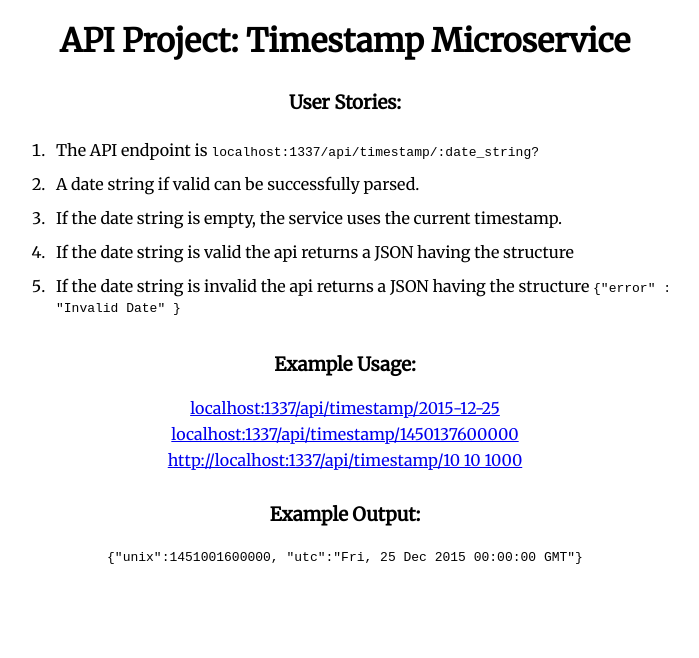
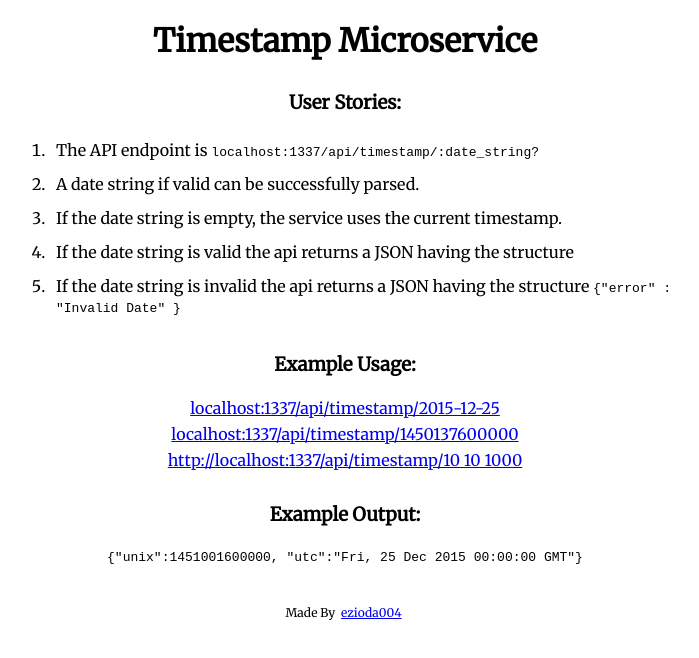
Before and after one commit to iamanandabhishek/Apis-and-Microservices-Projects, a website: page Timestamp Microservice/views/index.html in a window 1280 px wide. Shown: the whole page, without its empty margins (295-994 px from the left). Drawn offline with Linux system fonts and the light colour scheme; files that its build step writes are made by us from their sources.

Commit message:
feat: added footer

```diff
--- a/Timestamp Microservice/public/styles.css
+++ b/Timestamp Microservice/public/styles.css
@@ -5,7 +5,7 @@ body {
 h1 {
     text-align: center;
 }
-main, section {
+main, section, footer {
     text-align: center;
     /* background: #eee; */
     margin: 30px 0;
@@ -26,3 +26,8 @@ li {
 a {
     margin: 3px;
 }
+footer {
+    position: relative;
+    top: 10px;
+    font-size: 0.75em;
+}
--- a/Timestamp Microservice/views/index.html
+++ b/Timestamp Microservice/views/index.html
@@ -10,7 +10,7 @@
 </head>
 
 <body>
-    <h1>API Project: Timestamp Microservice</h1>
+    <h1>Timestamp Microservice</h1>
     <main>
         <h3>User Stories:</h3>
         <ol>
@@ -38,7 +38,7 @@
         <code>{"unix":1451001600000, "utc":"Fri, 25 Dec 2015 00:00:00 GMT"}</code>
     </section>
 
-
+    <footer>Made By <a href="https://github.com/ezioda004">ezioda004</a></footer>
 </body>
 
 </html>
```
